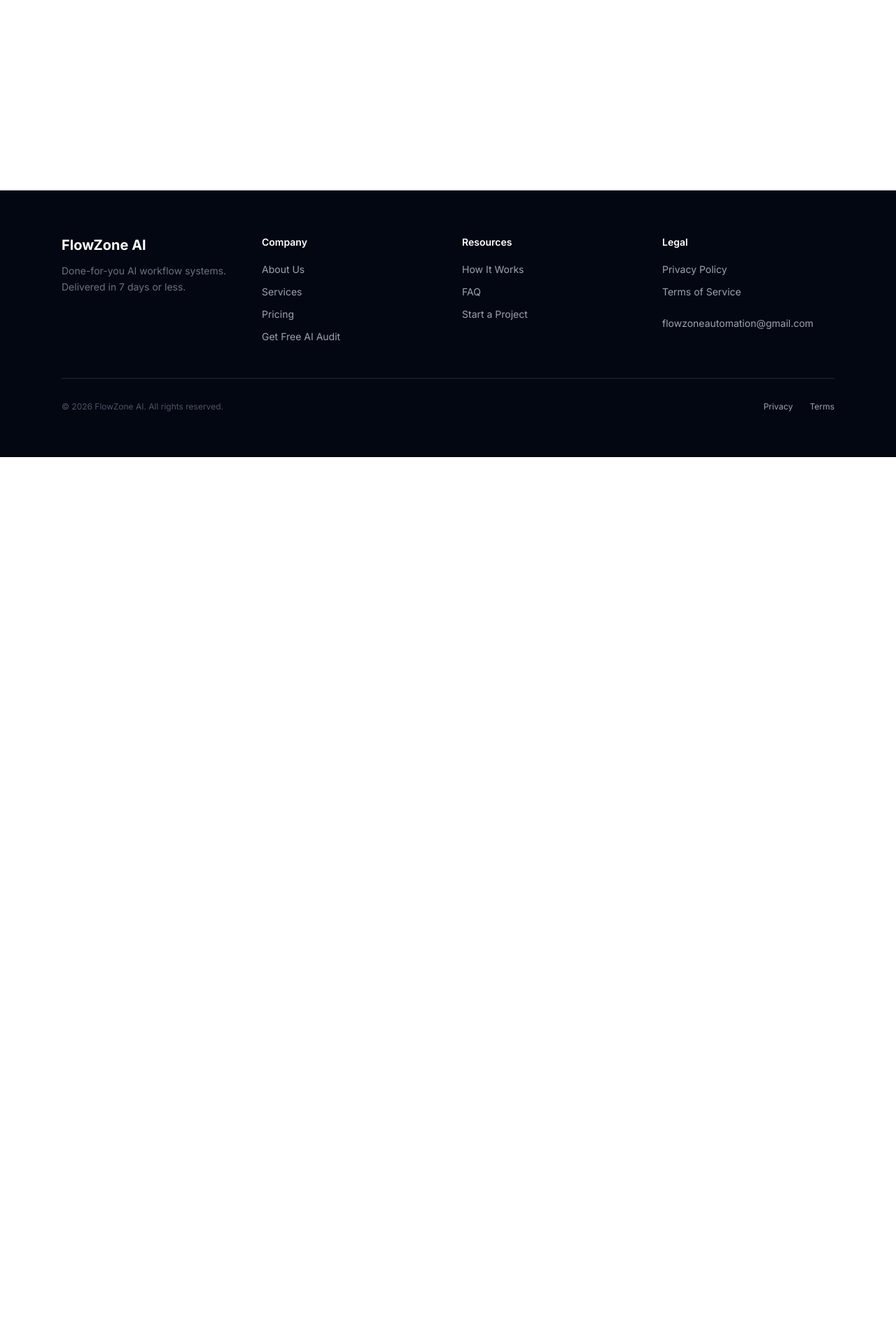
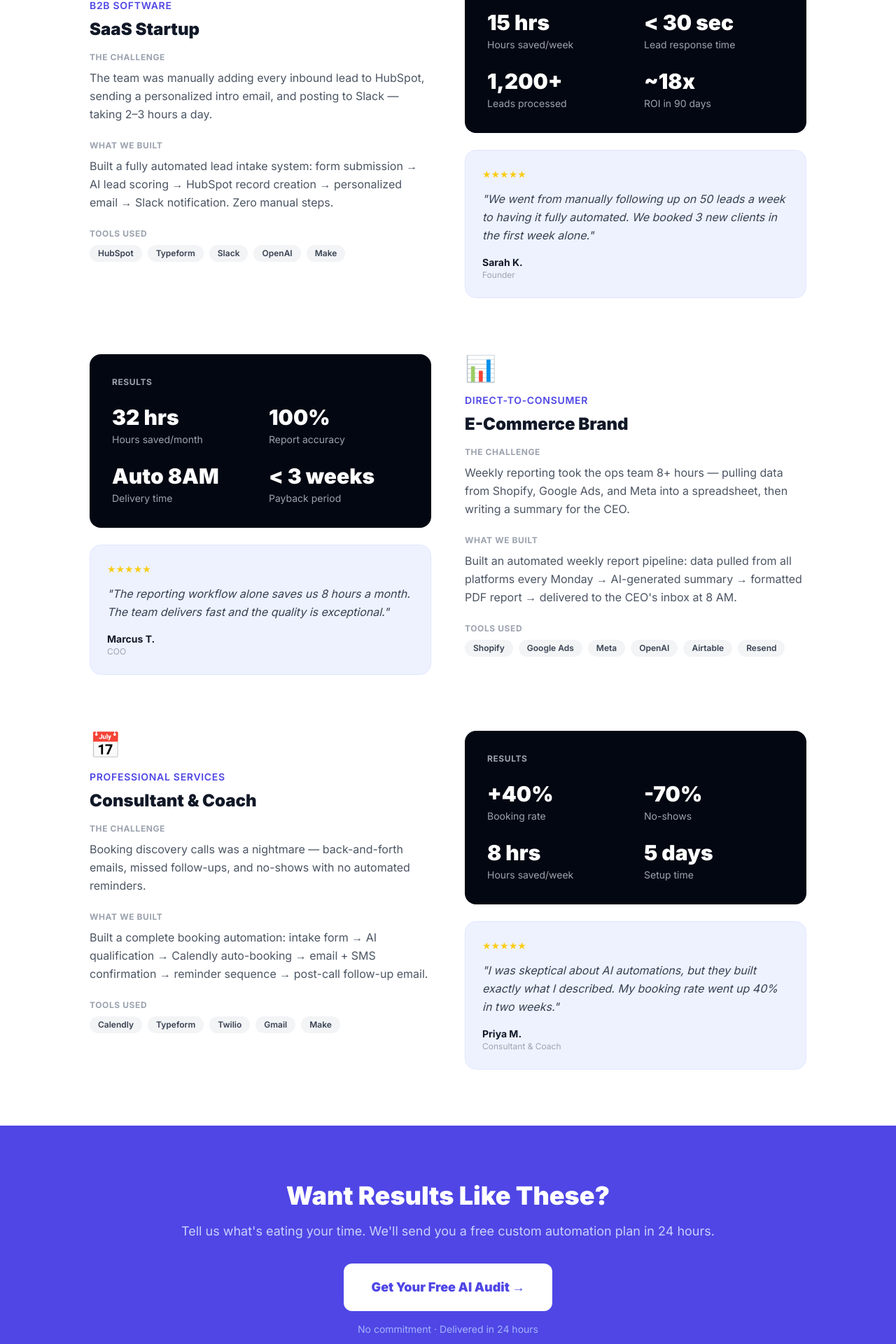
Before and after one commit to dennymypenny/flowzone-ai, a Next.js app: page /case-studies in a window 1280 px wide. Before the commit this address had no page. Shown: the part 592-2512 px from the top of the page at 70% size. Before the commit the page ends 1245 px from the top, so only its background shows below. Built offline with nearby package versions, Linux system fonts and the light colour scheme.

Commit message:
Add src/app/case-studies/page.tsx

```diff
--- /dev/null
+++ b/src/app/case-studies/page.tsx
@@ -0,0 +1,164 @@
+import type { Metadata } from "next";
+import Link from "next/link";
+
+export const metadata: Metadata = {
+  title: "Case Studies",
+  description:
+    "Real automation results from real clients. See how FlowZone AI has saved businesses 10+ hours a week with done-for-you workflow automations.",
+};
+
+const cases = [
+  {
+    client: "SaaS Startup",
+    industry: "B2B Software",
+    challenge:
+      "The team was manually adding every inbound lead to HubSpot, sending a personalized intro email, and posting to Slack — taking 2–3 hours a day.",
+    solution:
+      "Built a fully automated lead intake system: form submission → AI lead scoring → HubSpot record creation → personalized email → Slack notification. Zero manual steps.",
+    results: [
+      { label: "Hours saved/week", value: "15 hrs" },
+      { label: "Lead response time", value: "< 30 sec" },
+      { label: "Leads processed", value: "1,200+" },
+      { label: "ROI in 90 days", value: "~18x" },
+    ],
+    tools: ["HubSpot", "Typeform", "Slack", "OpenAI", "Make"],
+    quote:
+      "We went from manually following up on 50 leads a week to having it fully automated. We booked 3 new clients in the first week alone.",
+    quoteName: "Sarah K.",
+    quoteRole: "Founder",
+    emoji: "🎯",
+  },
+  {
+    client: "E-Commerce Brand",
+    industry: "Direct-to-Consumer",
+    challenge:
+      "Weekly reporting took the ops team 8+ hours — pulling data from Shopify, Google Ads, and Meta into a spreadsheet, then writing a summary for the CEO.",
+    solution:
+      "Built an automated weekly report pipeline: data pulled from all platforms every Monday → AI-generated summary → formatted PDF report → delivered to the CEO's inbox at 8 AM.",
+    results: [
+      { label: "Hours saved/month", value: "32 hrs" },
+      { label: "Report accuracy", value: "100%" },
+      { label: "Delivery time", value: "Auto 8AM" },
+      { label: "Payback period", value: "< 3 weeks" },
+    ],
+    tools: ["Shopify", "Google Ads", "Meta", "OpenAI", "Airtable", "Resend"],
+    quote:
+      "The reporting workflow alone saves us 8 hours a month. The team delivers fast and the quality is exceptional.",
+    quoteName: "Marcus T.",
+    quoteRole: "COO",
+    emoji: "📊",
+  },
+  {
+    client: "Consultant & Coach",
+    industry: "Professional Services",
+    challenge:
+      "Booking discovery calls was a nightmare — back-and-forth emails, missed follow-ups, and no-shows with no automated reminders.",
+    solution:
+      "Built a complete booking automation: intake form → AI qualification → Calendly auto-booking → email + SMS confirmation → reminder sequence → post-call follow-up email.",
+    results: [
+      { label: "Booking rate", value: "+40%" },
+      { label: "No-shows", value: "-70%" },
+      { label: "Hours saved/week", value: "8 hrs" },
+      { label: "Setup time", value: "5 days" },
+    ],
+    tools: ["Calendly", "Typeform", "Twilio", "Gmail", "Make"],
+    quote:
+      "I was skeptical about AI automations, but they built exactly what I described. My booking rate went up 40% in two weeks.",
+    quoteName: "Priya M.",
+    quoteRole: "Consultant & Coach",
+    emoji: "📅",
+  },
+];
+
+export default function CaseStudies() {
+  return (
+    <>
+      {/* Hero */}
+      <section className="bg-white pt-20 pb-16 px-6 border-b border-gray-100">
+        <div className="max-w-3xl mx-auto text-center">
+          <p className="text-indigo-600 font-semibold text-sm uppercase tracking-wider mb-4">Proof</p>
+          <h1 className="text-5xl md:text-6xl font-black text-gray-900 mb-6">Real Results. Real Clients.</h1>
+          <p className="text-xl text-gray-500 leading-relaxed">
+            Every automation we build is custom, fully tested, and handed off to you live. Here's what that looks like in practice.
+          </p>
+        </div>
+      </section>
+
+      {/* Case studies */}
+      <section className="py-20 px-6 bg-white">
+        <div className="max-w-5xl mx-auto space-y-20">
+          {cases.map((c, i) => (
+            <div key={c.client} className={`grid md:grid-cols-2 gap-12 items-start ${i % 2 === 1 ? "md:grid-flow-dense" : ""}`}>
+              {/* Left: Details */}
+              <div className={i % 2 === 1 ? "md:col-start-2" : ""}>
+                <div className="text-4xl mb-4">{c.emoji}</div>
+                <p className="text-indigo-600 font-semibold text-sm uppercase tracking-wider mb-2">{c.industry}</p>
+                <h2 className="text-2xl font-black text-gray-900 mb-4">{c.client}</h2>
+
+                <div className="mb-6">
+                  <h3 className="text-xs font-bold text-gray-400 uppercase tracking-wider mb-2">The Challenge</h3>
+                  <p className="text-gray-600 leading-relaxed">{c.challenge}</p>
+                </div>
+
+                <div className="mb-6">
+                  <h3 className="text-xs font-bold text-gray-400 uppercase tracking-wider mb-2">What We Built</h3>
+                  <p className="text-gray-600 leading-relaxed">{c.solution}</p>
+                </div>
+
+                <div>
+                  <h3 className="text-xs font-bold text-gray-400 uppercase tracking-wider mb-2">Tools Used</h3>
+                  <div className="flex flex-wrap gap-2">
+                    {c.tools.map((t) => (
+                      <span key={t} className="bg-gray-100 text-gray-700 text-xs font-semibold px-3 py-1 rounded-full">
+                        {t}
+                      </span>
+                    ))}
+                  </div>
+                </div>
+              </div>
+
+              {/* Right: Results + Quote */}
+              <div className={i % 2 === 1 ? "md:col-start-1 md:row-start-1" : ""}>
+                <div className="bg-gray-950 rounded-2xl p-8 mb-6">
+                  <p className="text-gray-400 text-xs font-bold uppercase tracking-wider mb-6">Results</p>
+                  <div className="grid grid-cols-2 gap-6">
+                    {c.results.map((r) => (
+                      <div key={r.label}>
+                        <p className="text-3xl font-black text-white">{r.value}</p>
+                        <p className="text-gray-400 text-sm mt-1">{r.label}</p>
+                      </div>
+                    ))}
+                  </div>
+                </div>
+
+                <div className="bg-indigo-50 rounded-2xl p-6 border border-indigo-100">
+                  <div className="flex text-yellow-400 text-sm mb-3">★★★★★</div>
+                  <p className="text-gray-700 leading-relaxed mb-4 italic">"{c.quote}"</p>
+                  <p className="font-bold text-gray-900 text-sm">{c.quoteName}</p>
+                  <p className="text-gray-400 text-xs">{c.quoteRole}</p>
+                </div>
+              </div>
+            </div>
+          ))}
+        </div>
+      </section>
+
+      {/* CTA */}
+      <section className="py-20 px-6 bg-indigo-600">
+        <div className="max-w-3xl mx-auto text-center">
+          <h2 className="text-4xl font-black text-white mb-4">Want Results Like These?</h2>
+          <p className="text-indigo-200 text-lg mb-8 leading-relaxed">
+            Tell us what's eating your time. We'll send you a free custom automation plan in 24 hours.
+          </p>
+          <Link
+            href="/intake"
+            className="inline-block bg-white text-indigo-600 font-black px-10 py-5 rounded-xl hover:bg-indigo-50 transition-colors text-lg"
+          >
+            Get Your Free AI Audit →
+          </Link>
+          <p className="text-indigo-300 text-sm mt-4">No commitment · Delivered in 24 hours</p>
+        </div>
+      </section>
+    </>
+  );
+}
```
